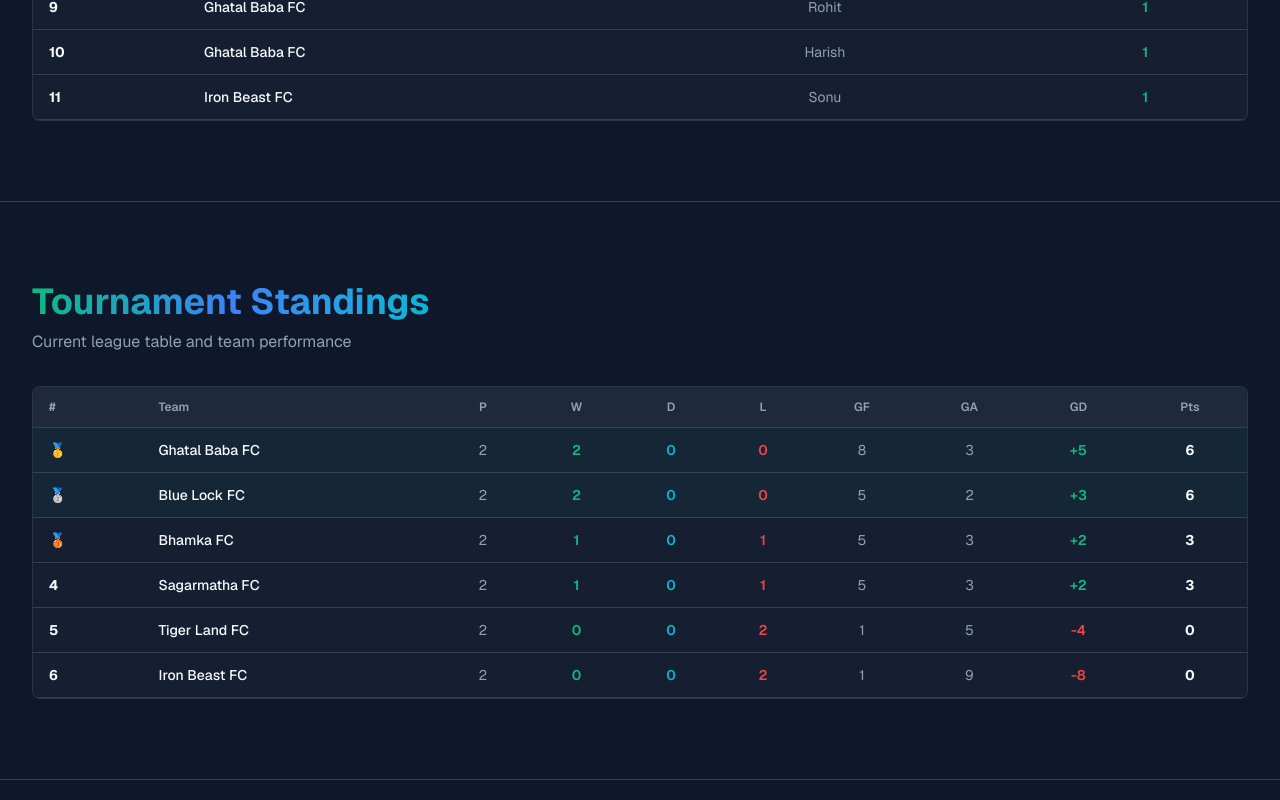
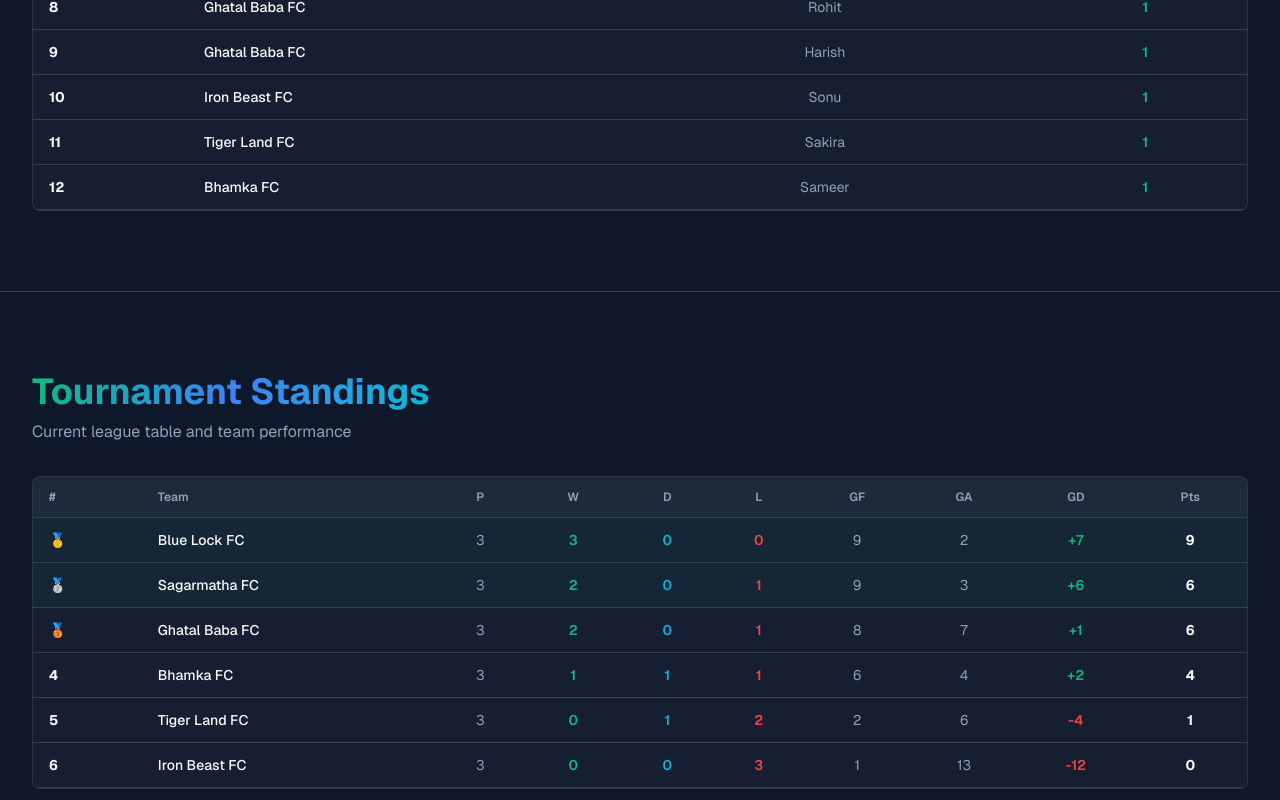
Before and after one commit to chetan-bist/Shantipur-League-, a Next.js app: page / in a window 1280 px wide. Shown: the part 1160-1960 px from the top of the page. Built offline with nearby package versions, Linux system fonts and the light colour scheme.

Commit message:
update round 3 match result

```diff
--- a/data/matches.ts
+++ b/data/matches.ts
@@ -85,42 +85,42 @@ export const matches: Match[] = [
     status: 'completed',
     round: 'Group Stage - Round 2',
   },
-  // {
-  //   id: 4,
-  //   homeTeam: 'Tiger Land',
-  //   awayTeam: 'Bhamka FC',
-  //   homeScore: 0,
-  //   awayScore: 1,
-  //   date: '2024-06-22',
-  //   time: '16:00',
-  //   venue: 'Bengal Park',
-  //   status: 'completed',
-  //   round: 'Group Stage - Week 2',
-  // },
-  // {
-  //   id: 5,
-  //   homeTeam: 'Blue Lock',
-  //   awayTeam: 'Real Madrid',
-  //   homeScore: 2,
-  //   awayScore: 2,
-  //   date: '2024-06-29',
-  //   time: '18:00',
-  //   venue: 'Victory Grounds',
-  //   status: 'completed',
-  //   round: 'Group Stage - Week 3',
-  // },
-  // {
-  //   id: 6,
-  //   homeTeam: 'Bhamka FC',
-  //   awayTeam: 'Sagarmatha FC',
-  //   homeScore: 2,
-  //   awayScore: 2,
-  //   date: '2024-07-06',
-  //   time: '16:00',
-  //   venue: 'Eden Gardens',
-  //   status: 'completed',
-  //   round: 'Group Stage - Week 4',
-  // },
+  {
+    id: 7,
+    homeTeam: 'Sagarmatha FC',
+    awayTeam: 'Iron Beast FC',
+    homeScore: 4,
+    awayScore: 0,
+    date: '2024-06-22',
+    time: '16:00',
+    venue: 'Bengal Park',
+    status: 'completed',
+    round: 'Group Stage - Round 3',
+  },
+  {
+    id: 8,
+    homeTeam: 'Tiger Land FC',
+    awayTeam: 'Bhamka FC',
+    homeScore: 1,
+    awayScore: 1,
+    date: '2024-06-29',
+    time: '18:00',
+    venue: 'Victory Grounds',
+    status: 'completed',
+    round: 'Group Stage - Round 3',
+  },
+  {
+    id: 9,
+    homeTeam: 'Blue Lock FC',
+    awayTeam: 'Ghatal Baba FC',
+    homeScore: 4,
+    awayScore: 0,
+    date: '2024-07-06',
+    time: '16:00',
+    venue: 'Eden Gardens',
+    status: 'completed',
+    round: 'Group Stage - Round 3',
+  },
 
   // Upcoming Matches
   //week one
@@ -190,36 +190,36 @@ export const matches: Match[] = [
   // },
 
   //week three
-  {
-    id: 13,
-    homeTeam: 'Sagarmatha FC',
-    awayTeam: 'Iron Beast FC',
-    date: '2026-07-12',
-    time: '4:00',
-    venue: 'Santipur Stadium',
-    status: 'upcoming',
-    round: 'Group Stage - Round 3',
-  },
-  {
-    id: 14,
-    homeTeam: 'Tiger Land FC',
-    awayTeam: 'Bhamka FC',
-    date: '2026-07-12',
-    time: '4:00',
-    venue: 'Santipur Stadium',
-    status: 'upcoming',
-    round: 'Group Stage - Round 3',
-  },
-  {
-    id: 15,
-    homeTeam: 'Blue Lock FC',
-    awayTeam: 'Ghatal Baba FC',
-    date: '2026-07-12',
-    time: '4:00',
-    venue: 'Santipur Stadium',
-    status: 'upcoming',
-    round: 'Group Stage - Round 3',
-  },
+  // {
+  //   id: 13,
+  //   homeTeam: 'Sagarmatha FC',
+  //   awayTeam: 'Iron Beast FC',
+  //   date: '2026-07-12',
+  //   time: '4:00',
+  //   venue: 'Santipur Stadium',
+  //   status: 'upcoming',
+  //   round: 'Group Stage - Round 3',
+  // },
+  // {
+  //   id: 14,
+  //   homeTeam: 'Tiger Land FC',
+  //   awayTeam: 'Bhamka FC',
+  //   date: '2026-07-12',
+  //   time: '4:00',
+  //   venue: 'Santipur Stadium',
+  //   status: 'upcoming',
+  //   round: 'Group Stage - Round 3',
+  // },
+  // {
+  //   id: 15,
+  //   homeTeam: 'Blue Lock FC',
+  //   awayTeam: 'Ghatal Baba FC',
+  //   date: '2026-07-12',
+  //   time: '4:00',
+  //   venue: 'Santipur Stadium',
+  //   status: 'upcoming',
+  //   round: 'Group Stage - Round 3',
+  // },
   //week four
   {
     id: 16,
--- a/data/standings.ts
+++ b/data/standings.ts
@@ -14,74 +14,76 @@ export interface Standings {
 export const standings: Standings[] = [
    {
     position: 1,
-    teamName: 'Ghatal Baba FC',
-    played: 2,
-    wins: 2,
+    teamName: 'Blue Lock FC',
+    played: 3,
+    wins: 3,
     draws: 0,
     losses: 0,
-    goalsFor: 8,
-    goalsAgainst: 3,
-    goalDifference: 5,
-    points: 6,
+    goalsFor: 9,
+    goalsAgainst: 2,
+    goalDifference: 7,
+    points: 9,
   },
    {
     position: 2,
-    teamName: 'Blue Lock FC',
-    played: 2,
+    teamName: 'Sagarmatha FC',
+    played: 3,
     wins: 2,
     draws: 0,
-    losses: 0,
-    goalsFor: 5,
-    goalsAgainst: 2,
-    goalDifference: 3,
+    losses: 1,
+    goalsFor: 9,
+    goalsAgainst: 3,
+    goalDifference: 6,
     points: 6,
   },
   {
     position: 3,
-    teamName: 'Bhamka FC',
-    played: 2,
-    wins: 1,
+    teamName: 'Ghatal Baba FC',
+    played: 3,
+    wins: 2,
     draws: 0,
     losses: 1,
-    goalsFor: 5,
-    goalsAgainst: 3,
-    goalDifference: 2,
-    points: 3,
+    goalsFor: 8,
+    goalsAgainst: 7,
+    goalDifference: 1,
+    points: 6,
   },
+
    {
     position: 4,
-    teamName: 'Sagarmatha FC',
-    played: 2,
+    teamName: 'Bhamka FC',
+    played: 3,
     wins: 1,
-    draws: 0,
+    draws: 1,
     losses: 1,
-    goalsFor: 5,
-    goalsAgainst: 3,
+    goalsFor: 6,
+    goalsAgainst: 4,
     goalDifference: 2,
-    points: 3,
+    points: 4,
   },
+
   {
     position: 5,
     teamName: 'Tiger Land FC',
-    played: 2,
+    played: 3,
     wins: 0,
-    draws: 0,
+    draws: 1,
     losses: 2,
-    goalsFor: 1,
-    goalsAgainst: 5,
+    goalsFor: 2,
+    goalsAgainst: 6,
     goalDifference: -4,
-    points: 0,
+    points: 1,
   },
   {
     position: 6,
     teamName: 'Iron Beast FC',
-    played: 2,
+    played: 3,
     wins: 0,
     draws: 0,
-    losses: 2,
+    losses: 3,
     goalsFor: 1,
-    goalsAgainst: 9,
-    goalDifference: -8,
+    goalsAgainst: 13,
+    goalDifference: -12,
     points: 0,
   },
 ];
--- a/data/teams.ts
+++ b/data/teams.ts
@@ -43,10 +43,10 @@ export const teams: Team[] = [
       { id: 7, name: 'Binish', number: 5, position: 'DEF', age: 14, image: '/placeholder-user.jpg' },
       { id: 30, name: 'gyanu', number: 10, position: 'DEF', age: 25, image: '/placeholder-user.jpg' },
     ],
-    wins: 1,
+    wins: 2,
     draws: 0,
     losses: 1,
-    goalsFor: 5,
+    goalsFor: 9,
     goalsAgainst: 3,
   },
   {
@@ -68,10 +68,10 @@ export const teams: Team[] = [
       { id: 22, name: 'Harish', number: 7, position: 'MID', age: 22, image: '/placeholder-user.jpg' },
     ],
     wins: 0,
-    draws: 0,
+    draws: 1,
     losses: 2,
-    goalsFor: 1,
-    goalsAgainst: 3,
+    goalsFor: 2,
+    goalsAgainst: 4,
   },
   {
     id: 3,
@@ -92,10 +92,10 @@ export const teams: Team[] = [
       { id: 18, name: 'Nipurna', number: 10, position: 'FWD', age: 23, image: '/placeholder-user.jpg' },
     ],
     wins: 1,
-    draws: 0,
+    draws: 1,
     losses: 1,
-    goalsFor: 5,
-    goalsAgainst: 3,
+    goalsFor: 6,
+    goalsAgainst: 4,
   },
   {
     id: 4,
@@ -115,10 +115,10 @@ export const teams: Team[] = [
       { id: 22, name: 'Nabin', number: 11, position: 'DEF', age: 16, image: '/placeholder-user.jpg' },
       { id: 23, name: 'Gaji', number: 9, position: 'FWD', age: 27, image: '/placeholder-user.jpg' },
     ],
-    wins: 2,
+    wins: 3,
     draws: 0,
     losses: 0,
-    goalsFor: 5,
+    goalsFor: 9,
     goalsAgainst: 2,
   },
   {
@@ -141,9 +141,9 @@ export const teams: Team[] = [
     ],
     wins: 2,
     draws: 0,
-    losses: 0,
+    losses: 1,
     goalsFor: 8,
-    goalsAgainst: 3,
+    goalsAgainst: 7,
   },
   {
     id: 6,
@@ -165,8 +165,8 @@ export const teams: Team[] = [
     ],
     wins: 0,
     draws: 0,
-    losses: 2,
+    losses: 3,
     goalsFor: 1,
-    goalsAgainst: 9,
+    goalsAgainst: 13,
   },
 ];
--- a/data/topgoalscorer.ts
+++ b/data/topgoalscorer.ts
@@ -10,16 +10,23 @@ export const topgoalscorer: Topgoalscorer[] = [
     position: 1,
     teamName: 'Sagarmatha FC',
     playerName: 'Gyanendra Joshi',
-    goals: 5,
+    goals: 9,
+  },
+
+  {
+    position: 2,
+    teamName: 'Blue Lock FC',
+    playerName: 'Anuj Khadka',
+    goals: 7,
   },
   {
-    position: 2,
+    position: 3,
     teamName: 'Bhamka FC',
     playerName: 'Nipurna Chand',
     goals: 5,
   },
   {
-    position: 3,
+    position: 4,
     teamName: 'Ghatal Baba FC',
     playerName: 'Shirish Dhami',
     goals: 4,
@@ -28,43 +35,50 @@ export const topgoalscorer: Topgoalscorer[] = [
   {
     position: 5,
     teamName: 'Blue Lock FC',
-    playerName: 'Anuj Khadka',
-    goals: 3,
-  },
-  {
-    position: 6,
-    teamName: 'Blue Lock FC',
     playerName: 'Gajendra Bist',
     goals: 2,
   },
   {
-    position: 7,
+    position: 6,
     teamName: 'Ghatal Baba FC',
     playerName: 'Awash',
     goals: 2,
   },
   {
-    position: 8,
+    position: 7,
     teamName: 'Tiger Land FC',
     playerName: 'Harish Dhami',
     goals: 1,
   },
   {
-    position: 9,
+    position: 8,
     teamName: 'Ghatal Baba FC',
     playerName: 'Rohit',
     goals: 1,
   },
   {
-    position: 10,
+    position: 9,
     teamName: 'Ghatal Baba FC',
     playerName: 'Harish',
     goals: 1,
   },
   {
-    position: 11,
+    position: 10,
     teamName: 'Iron Beast FC',
     playerName: 'Sonu',
     goals: 1,
   },
+  {
+    position: 11,
+    teamName: 'Tiger Land FC',
+    playerName: 'Sakira',
+    goals: 1,
+  },
+  {
+    position: 12,
+    teamName: 'Bhamka FC',
+    playerName: 'Sameer',
+    goals: 1,
+  },
+
 ]
```
Lines whose indentation alone changed are shown as unchanged.
